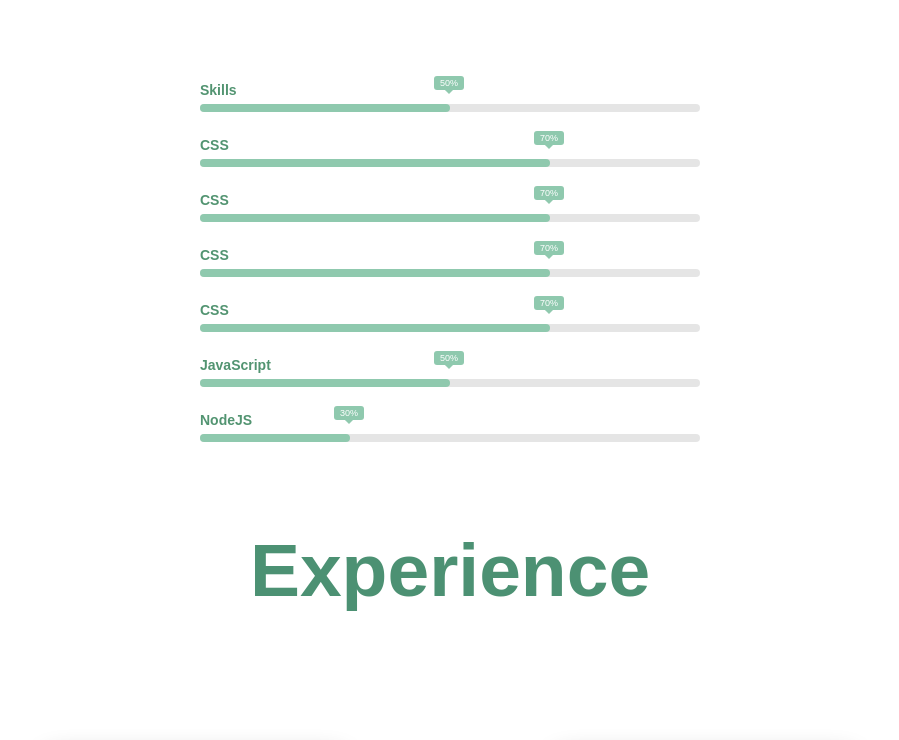
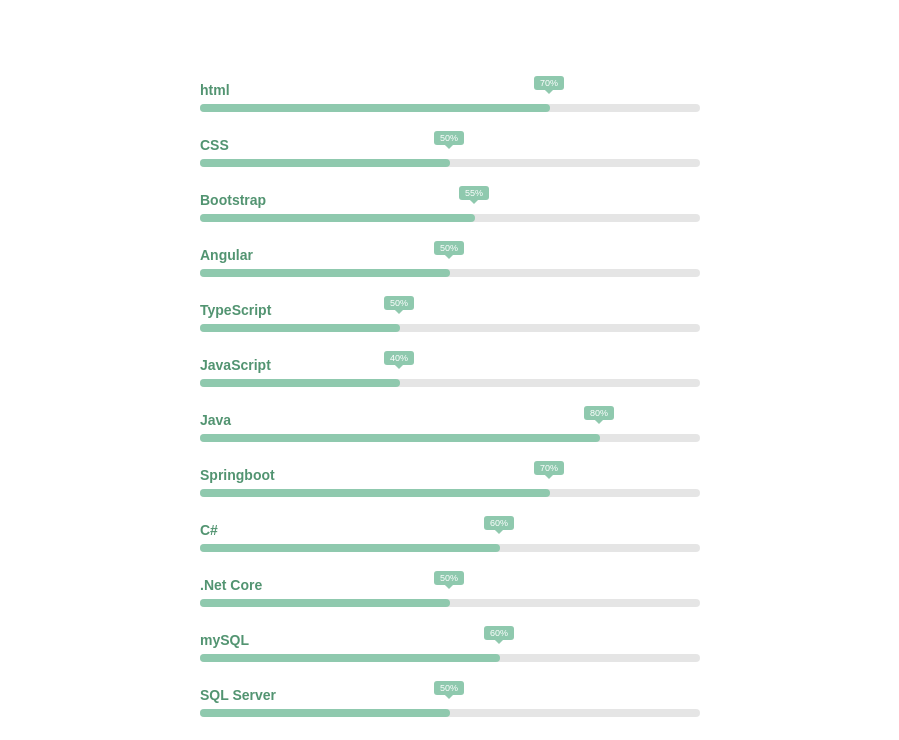
Before and after one commit to Freddy44-programmer/potfolio, a plain HTML site: page index.html in a window 1280 px wide. Shown: the part 1248-1988 px from the top of the page, without its empty margins (190-1089 px from the left). Drawn offline with Linux system fonts and the light colour scheme.

Commit message:
modified

```diff
--- a/index.html
+++ b/index.html
@@ -10,6 +10,7 @@
 <body>
   <header>
     <img src="Icon/letter-f_9385677.png" alt="Logo">
+    <div id="nav-popup">
     <nav id="menu">
       <ul>
           <li><a href="#home-section">Home</a></li>
@@ -20,6 +21,7 @@
           <li><a href="#contact-section">Contact</a></li>
       </ul>
   </nav>
+  </div>
   <div id="menu-toggle">&#9776; Menu</div>
 </header>
 
@@ -55,11 +57,11 @@
             </div>
             <div class="container">
               <div class="skill-box">
-                  <span class="title">Skills</span>
+                  <span class="title">html</span>
 
                   <div class="skill-bar">
                       <span class="skill-per html">
-                          <span class="tooltip">50%</span>
+                          <span class="tooltip">70%</span>
                       </span>
                   </div>
               </div>
@@ -69,37 +71,37 @@
 
                   <div class="skill-bar">
                       <span class="skill-per css">
-                          <span class="tooltip">70%</span>
+                          <span class="tooltip">50%</span>
                       </span>
                   </div>
               </div>
 
               <div class="skill-box">
-                <span class="title">CSS</span>
+                <span class="title">Bootstrap</span>
 
                 <div class="skill-bar">
-                    <span class="skill-per css">
-                        <span class="tooltip">70%</span>
+                    <span class="skill-per bootstrap">
+                        <span class="tooltip">55%</span>
                     </span>
                 </div>
             </div>
 
             <div class="skill-box">
-              <span class="title">CSS</span>
+              <span class="title">Angular</span>
 
               <div class="skill-bar">
-                  <span class="skill-per css">
-                      <span class="tooltip">70%</span>
+                  <span class="skill-per angular">
+                      <span class="tooltip">50%</span>
                   </span>
               </div>
           </div>
 
           <div class="skill-box">
-            <span class="title">CSS</span>
+            <span class="title">TypeScript</span>
 
             <div class="skill-bar">
-                <span class="skill-per css">
-                    <span class="tooltip">70%</span>
+                <span class="skill-per typescript ">
+                    <span class="tooltip">50%</span>
                 </span>
             </div>
         </div>
@@ -109,19 +111,66 @@
 
                   <div class="skill-bar">
                       <span class="skill-per javascript">
-                          <span class="tooltip">50%</span>
+                          <span class="tooltip">40%</span>
                       </span>
                   </div>
               </div>
               <div class="skill-box">
-                  <span class="title">NodeJS</span>
+                  <span class="title">Java</span>
 
                   <div class="skill-bar">
-                      <span class="skill-per nodejs">
-                          <span class="tooltip">30%</span>
+                      <span class="skill-per java">
+                          <span class="tooltip">80%</span>
                       </span>
                   </div>
               </div>
+
+              <div class="skill-box">
+                <span class="title">Springboot</span>
+
+                <div class="skill-bar">
+                    <span class="skill-per springboot">
+                        <span class="tooltip">70%</span>
+                    </span>
+                </div>
+            </div>
+
+            <div class="skill-box">
+                <span class="title">C#</span>
+
+                <div class="skill-bar">
+                    <span class="skill-per csharp">
+                        <span class="tooltip">60%</span>
+                    </span>
+                </div>
+            </div>
+            <div class="skill-box">
+                <span class="title">.Net Core</span>
+
+                <div class="skill-bar">
+                    <span class="skill-per net">
+                        <span class="tooltip">50%</span>
+                    </span>
+                </div>
+            </div>
+            <div class="skill-box">
+                <span class="title">mySQL</span>
+
+                <div class="skill-bar">
+                    <span class="skill-per mysql">
+                        <span class="tooltip">60%</span>
+                    </span>
+                </div>
+            </div>
+            <div class="skill-box">
+                <span class="title">SQL Server</span>
+
+                <div class="skill-bar">
+                    <span class="skill-per sql">
+                        <span class="tooltip">50%</span>
+                    </span>
+                </div>
+            </div>
           </div>
         </section>
 
--- a/script.js
+++ b/script.js
@@ -1,9 +1,40 @@
 document.getElementById('menu-toggle').addEventListener('click', function () {
     var menu = document.getElementById('menu');
+    var navPopup = document.getElementById('nav-popup');
 
-    if (window.innerWidth <= 600) {
+    // Toggle the menu visibility
+    if (window.innerWidth >= 600) {
         document.body.classList.toggle('menu-open');
     } else {
         menu.style.display = (menu.style.display === 'none' || menu.style.display === '') ? 'block' : 'none';
     }
+
+    // Toggle the nav-popup visibility and collapsed class
+    navPopup.style.display = (navPopup.style.display === 'none' || navPopup.style.display === '') ? 'block' : 'none';
+    menu.classList.toggle('collapsed');
 });
+
+// Close the navigation menu when clicking outside of it
+document.addEventListener('click', function (event) {
+    var menu = document.getElementById('menu');
+    var navPopup = document.getElementById('nav-popup');
+    var menuToggle = document.getElementById('menu-toggle');
+
+    if (!menu.contains(event.target) && event.target !== menuToggle) {
+        document.body.classList.remove('menu-open');
+        menu.style.display = 'none';
+        navPopup.style.display = 'none';
+        menu.classList.remove('collapsed');
+    }
+});
+
+// Close the navigation menu when scrolling the page
+document.addEventListener('scroll', function () {
+    var menu = document.getElementById('menu');
+    var navPopup = document.getElementById('nav-popup');
+
+    document.body.classList.remove('menu-open');
+    menu.style.display = 'none';
+    navPopup.style.display = 'none';
+    menu.classList.remove('collapsed');
+});
--- a/style.css
+++ b/style.css
@@ -60,6 +60,54 @@
 nav a {
   text-decoration: none;
   color: white;
+}
+
+
+#nav-popup {
+  display: none;
+  position: fixed;
+  top: 0;
+  left: 0;
+  width: 100%;
+  background-color: rgba(255, 255, 255, 0.95);
+  z-index: 1000;
+
+#nav-popup #menu {
+  position: absolute;
+  top: 50%;
+  left: 50%;
+  transform: translate(-50%, -50%);
+  text-align: center;
+}
+
+#nav-popup #menu ul {
+  list-style: none;
+  padding: 0;
+  margin: 0;
+}
+
+#nav-popup #menu ul li {
+  margin-bottom: 15px;
+}
+
+#nav-popup #menu a {
+  text-decoration: none;
+  color: #333;
+  font-size: 18px;
+
+}
+
+}
+
+
+#menu.collapsed {
+  background-color: transparent;
+
+}
+
+#menu.collapsed a {
+
+  color: #548e87;
 }
 
 
@@ -484,23 +532,71 @@
 }
 
 .skill-per.html {
+  width: 70%;
+  animation-delay: 0.1s;
+}
+
+.skill-per.css {
   width: 50%;
   animation-delay: 0.1s;
 }
 
-.skill-per.css {
-  width: 70%;
-  animation-delay: 0.1s;
+.skill-per.bootstrap {
+  width: 55%;
+  animation-delay: 0.2s;
 }
 
-.skill-per.javascript {
+.skill-per.angular {
   width: 50%;
   animation-delay: 0.2s;
 }
 
-.skill-per.nodejs {
+.skill-per.typescript {
 
-  width: 30%;
+  width: 40%;
+  animation-delay: 0.3s;
+}
+
+.skill-per.javascript {
+
+  width: 40%;
+  animation-delay: 0.3s;
+}
+
+
+.skill-per.java{
+
+  width: 80%;
+  animation-delay: 0.3s;
+}
+
+.skill-per.springboot {
+
+  width: 70%;
+  animation-delay: 0.3s;
+}
+
+.skill-per.csharp {
+
+  width: 60%;
+  animation-delay: 0.3s;
+}
+
+.skill-per.net {
+
+  width: 50%;
+  animation-delay: 0.3s;
+}
+
+.skill-per.mysql {
+
+  width: 60%;
+  animation-delay: 0.3s;
+}
+
+.skill-per.sql {
+
+  width: 50%;
   animation-delay: 0.3s;
 }
 
```
